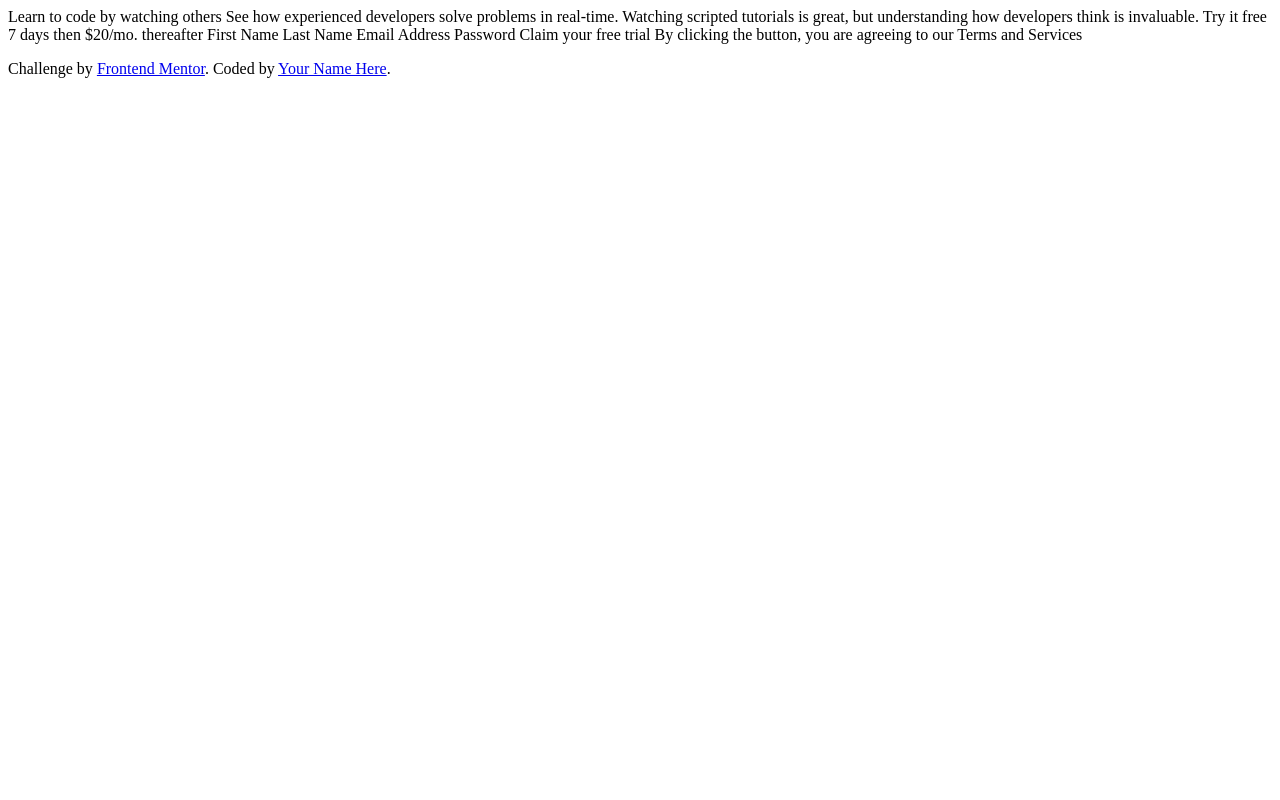
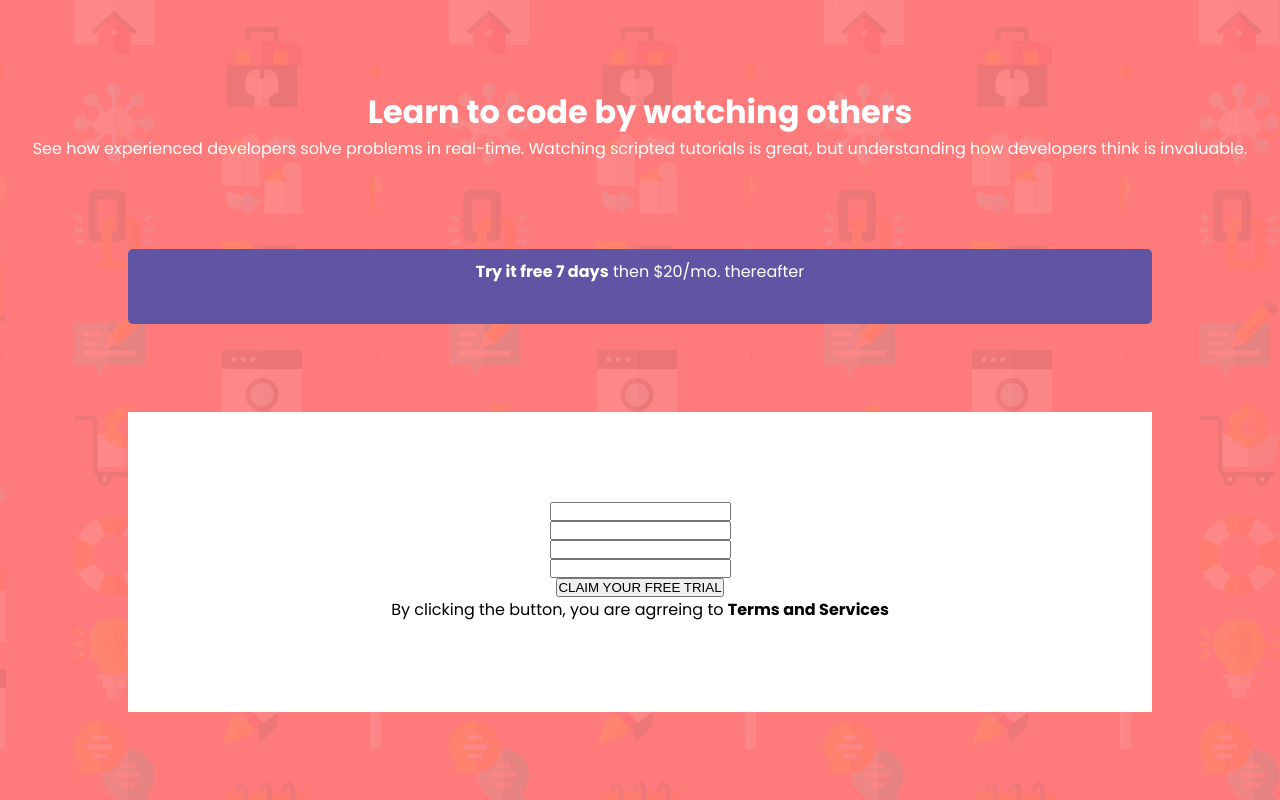
Before and after one commit to 7FelipeLeite/mini-projetos, a plain HTML site: page form/index.html in a window 1280 px wide. Drawn offline with Linux system fonts and the light colour scheme.

Commit message:
Atualizando estilos

```diff
--- a/form/index.html
+++ b/form/index.html
@@ -1,5 +1,5 @@
 <!DOCTYPE html>
-<html lang="en">
+<html lang="pt-br">
 <head>
   <meta charset="UTF-8">
   <meta name="viewport" content="width=device-width, initial-scale=1.0">
@@ -8,28 +8,30 @@
   <link rel="stylesheet" href="style.css">
 </head>
 <body>
+  <main>
+    <header>
+        <h1>Learn to code by watching others</h1>
+        <p>See how experienced developers solve problems in real-time. Watching scripted tutorials is great, but understanding how developers think is invaluable.</p>
+    </header>
 
-  Learn to code by watching others
+    <section>
+      <div class="free">
+        <p><strong>Try it free 7 days</strong> then $20/mo. thereafter</p>
+      </div>
+    </section>
 
-  See how experienced developers solve problems in real-time. Watching scripted tutorials is great,
-  but understanding how developers think is invaluable.
-
-  Try it free 7 days then $20/mo. thereafter
-
-  First Name
-  Last Name
-  Email Address
-  Password
-
-  Claim your free trial
-
-  By clicking the button, you are agreeing to our Terms and Services
-
-  <footer>
-    <p class="attribution">
-      Challenge by <a href="https://www.frontendmentor.io?ref=challenge" target="_blank">Frontend Mentor</a>.
-      Coded by <a href="#">Your Name Here</a>.
-    </p>
-  </footer>
+    <section>
+      <div class="formulario">
+        <form action="" method="get">
+          <input type="text" name="firstname" id="firstname">
+          <input type="text" name="lastname" id="lastname">
+          <input type="email" name="email" id="email">
+          <input type="password" name="password" id="password">
+          <input type="button" value="CLAIM YOUR FREE TRIAL">
+        </form>
+        <p>By clicking the button, you are agrreing to <strong>Terms and Services</strong></p>
+      </div>
+    </section>
+  </main>
 </body>
 </html>
--- a/form/style.css
+++ b/form/style.css
@@ -7,6 +7,64 @@
     --green: #38cc8c;
     --blue: #6055a5;
     --dark-blue: #3e3c49 ;
-    --hsl: (246, 25%, 77%);
+    --hsl: #b9b6d3;
 }
 /*Fim das variaveis*/
+* {
+    margin: 0;
+    padding: 0;
+}
+
+main {
+    height: 100vh;
+    width: 100vw;
+    background-color: var(--red);
+    background-image: url(./images/bg-intro-mobile.png);
+    font-family: 'Poppins';
+    display: flex;
+    flex-direction: column;
+    justify-content: space-evenly;
+    align-items: center;
+    columns: 1;
+}
+
+header {
+    color: white;
+    display: flex;
+    justify-content: center;
+    align-items: center;
+    flex-direction: column;
+    text-align: center;
+}
+
+.free {
+    text-align: center;
+    color: white;
+    background-color: var(--blue);
+    width: 80vw;
+    height: 75px;
+    border-radius: 5px;
+}
+
+.free > p {
+    padding: 10px 30px;
+    text-align: center;
+}
+
+.formulario {
+    display: flex;
+    flex-direction: column;
+    justify-content: center;
+    background-color: white;
+    width: 80vw;
+    height: 300px;
+    text-align: center;
+}
+
+form {
+    display: flex;
+    flex-direction: column;
+    columns: 1;
+    align-items: center;
+    justify-content: center;
+}
```
